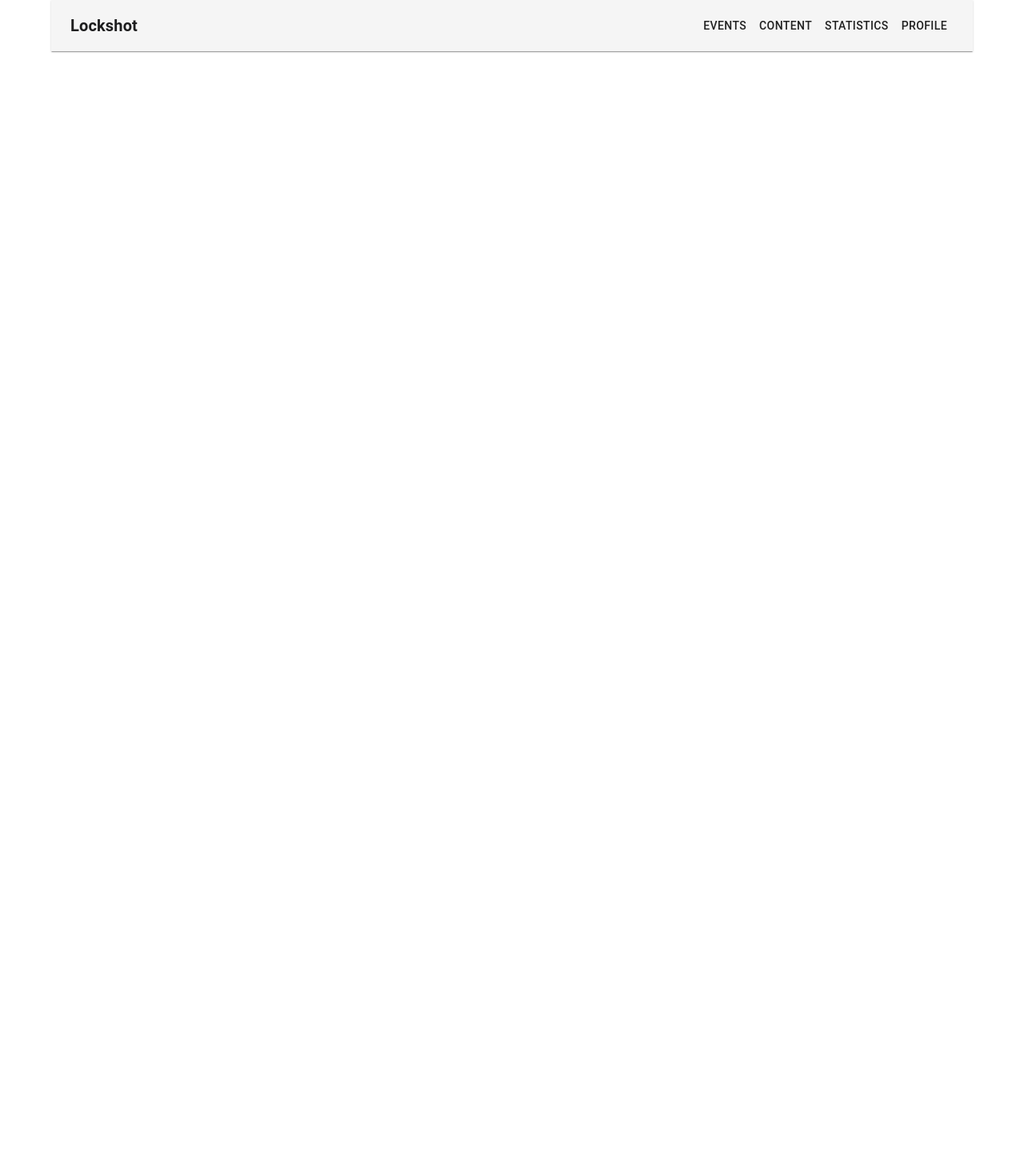
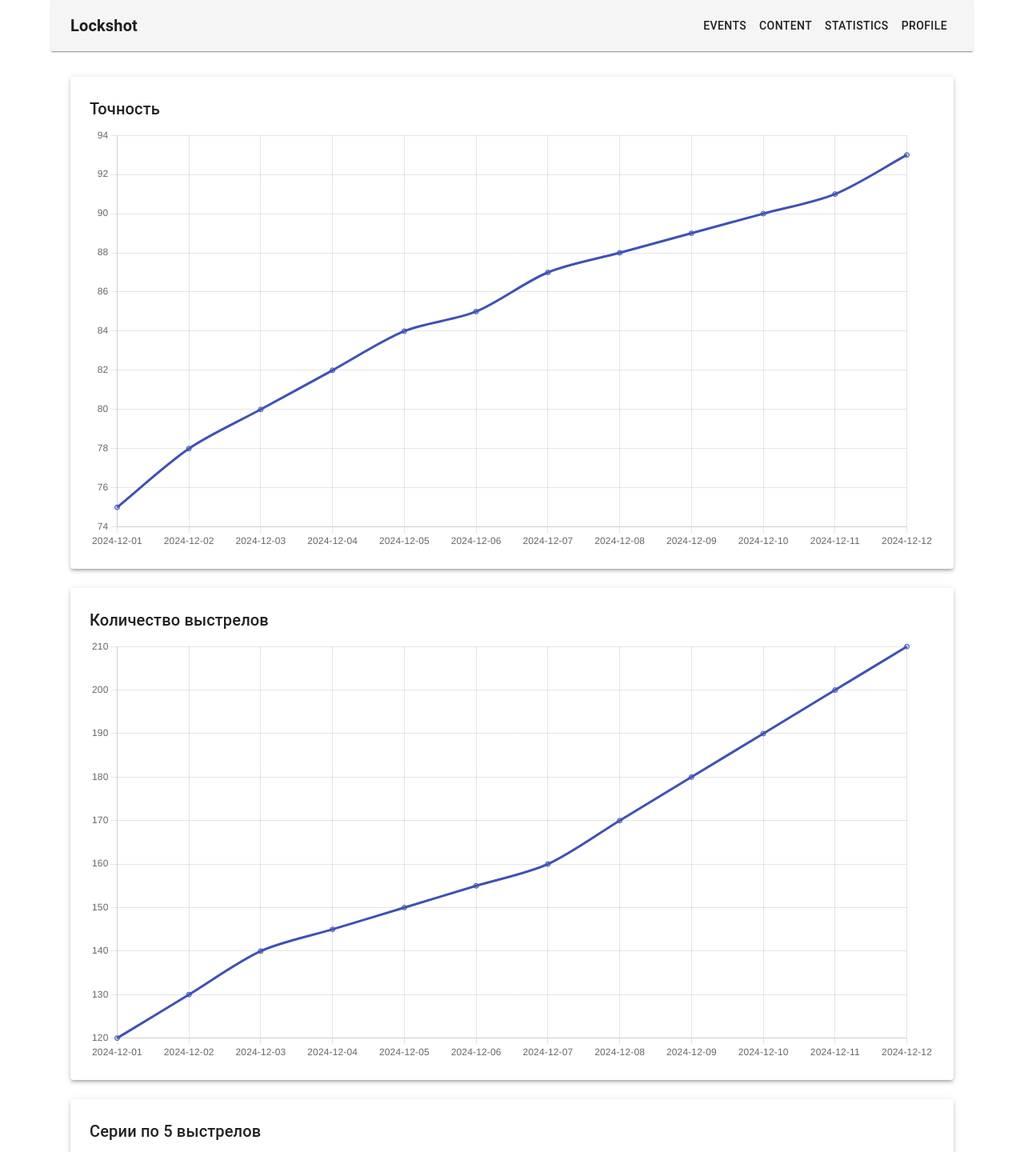
Before and after one commit to KovganAV/lockshot-frontend, a React (Vite) app: page /statistics in a window 1280 px wide. Shown: the top 1440 px of the page at 80% size. Before the commit the page ends 800 px from the top, so only its background shows below. Built offline with nearby package versions, Linux system fonts and the light colour scheme.

Commit message:
Add statistics

```diff
--- a/package.json
+++ b/package.json
@@ -16,8 +16,10 @@
     "@mui/material": "^6.2.0",
     "@reduxjs/toolkit": "^2.5.0",
     "axios": "^1.7.9",
+    "chart.js": "^4.4.7",
     "prop-types": "^15.8.1",
     "react": "^18.3.1",
+    "react-chartjs-2": "^5.2.0",
     "react-dom": "^18.3.1",
     "react-redux": "^9.2.0",
     "react-router-dom": "^7.0.2"
--- a/src/Pages/StatisticsPage/StatisticsPage.jsx
+++ b/src/Pages/StatisticsPage/StatisticsPage.jsx
@@ -1,11 +1,237 @@
+import { useState, useEffect } from "react";
+import { Box, Container, Typography, Paper } from "@mui/material";
+import { Line } from "react-chartjs-2";
 import AuthHeader from "../../components/AuthHeader/AuthHeader";
+import "chart.js/auto";
 
 const StatisticsPage = () => {
-return (
+  const [accuracyData, setAccuracyData] = useState([]);
+  const [shotsData, setShotsData] = useState([]);
+  const [series5Data, setSeries5Data] = useState([]);
+  const [series10Data, setSeries10Data] = useState([]);
+
+  useEffect(() => {
+    setAccuracyData([
+      { date: "2024-12-01", value: 75 },
+      { date: "2024-12-02", value: 78 },
+      { date: "2024-12-03", value: 80 },
+      { date: "2024-12-04", value: 82 },
+      { date: "2024-12-05", value: 84 },
+      { date: "2024-12-06", value: 85 },
+      { date: "2024-12-07", value: 87 },
+      { date: "2024-12-08", value: 88 },
+      { date: "2024-12-09", value: 89 },
+      { date: "2024-12-10", value: 90 },
+      { date: "2024-12-11", value: 91 },
+      { date: "2024-12-12", value: 93 },
+    ]);
+    setShotsData([
+      { date: "2024-12-01", value: 120 },
+      { date: "2024-12-02", value: 130 },
+      { date: "2024-12-03", value: 140 },
+      { date: "2024-12-04", value: 145 },
+      { date: "2024-12-05", value: 150 },
+      { date: "2024-12-06", value: 155 },
+      { date: "2024-12-07", value: 160 },
+      { date: "2024-12-08", value: 170 },
+      { date: "2024-12-09", value: 180 },
+      { date: "2024-12-10", value: 190 },
+      { date: "2024-12-11", value: 200 },
+      { date: "2024-12-12", value: 210 },
+    ]);
+    setSeries5Data([
+      { date: "2024-12-01", value: 20 },
+      { date: "2024-12-02", value: 25 },
+      { date: "2024-12-03", value: 28 },
+      { date: "2024-12-04", value: 30 },
+      { date: "2024-12-05", value: 32 },
+      { date: "2024-12-06", value: 34 },
+      { date: "2024-12-07", value: 36 },
+      { date: "2024-12-08", value: 38 },
+      { date: "2024-12-09", value: 39 },
+      { date: "2024-12-10", value: 40 },
+      { date: "2024-12-11", value: 42 },
+      { date: "2024-12-12", value: 45 },
+    ]);
+    setSeries10Data([
+      { date: "2024-12-01", value: 50 },
+      { date: "2024-12-02", value: 55 },
+      { date: "2024-12-03", value: 58 },
+      { date: "2024-12-04", value: 60 },
+      { date: "2024-12-05", value: 62 },
+      { date: "2024-12-06", value: 65 },
+      { date: "2024-12-07", value: 67 },
+      { date: "2024-12-08", value: 70 },
+      { date: "2024-12-09", value: 72 },
+      { date: "2024-12-10", value: 75 },
+      { date: "2024-12-11", value: 78 },
+      { date: "2024-12-12", value: 80 },
+    ]);
+  }, []);
+
+
+  const chartOptions = {
+    responsive: true,
+    plugins: { legend: { display: false } },
+  };
+
+  const generateChartData = (data, label) => ({
+    labels: data.map((item) => item.date),
+    datasets: [
+      {
+        label,
+        data: data.map((item) => item.value),
+        borderColor: "#3f51b5",
+        backgroundColor: "rgba(63, 81, 181, 0.3)",
+        tension: 0.3,
+      },
+    ],
+  });
+
+  return (
     <>
       <AuthHeader />
+      <Container maxWidth="lg" sx={{ marginTop: 4 }}>
+        <Box display="grid" gridTemplateColumns="1fr" gap={3}>
+          <Paper elevation={3} sx={{ padding: 3 }}>
+            <Typography variant="h6" gutterBottom>Точность</Typography>
+            <Line data={generateChartData(accuracyData, "Точность")} options={chartOptions} />
+          </Paper>
+          <Paper elevation={3} sx={{ padding: 3 }}>
+            <Typography variant="h6" gutterBottom>Количество выстрелов</Typography>
+            <Line data={generateChartData(shotsData, "Количество выстрелов")} options={chartOptions} />
+          </Paper>
+          <Paper elevation={3} sx={{ padding: 3 }}>
+            <Typography variant="h6" gutterBottom>Серии по 5 выстрелов</Typography>
+            <Line data={generateChartData(series5Data, "Серии по 5")} options={chartOptions} />
+          </Paper>
+          <Paper elevation={3} sx={{ padding: 3 }}>
+            <Typography variant="h6" gutterBottom>Серии по 10 выстрелов</Typography>
+            <Line data={generateChartData(series10Data, "Серии по 10")} options={chartOptions} />
+          </Paper>
+        </Box>
+        <Box marginTop={4}>
+          <Typography variant="h6" fontWeight="bold">Лучшая серия</Typography>
+          <Typography>
+            Серия из 5: <b>41</b> | Серия из 10: <b>76</b>
+          </Typography>
+        </Box>
+      </Container>
     </>
   );
 };
 
 export default StatisticsPage;
+
+
+/*
+import { useState, useEffect } from "react";
+import { Box, Container, Typography, Paper, CircularProgress } from "@mui/material";
+import { Line } from "react-chartjs-2";
+import AuthHeader from "../../components/AuthHeader/AuthHeader";
+import axios from "axios";
+import "chart.js/auto";
+
+const StatisticsPage = () => {
+  const [accuracyData, setAccuracyData] = useState([]);
+  const [shotsData, setShotsData] = useState([]);
+  const [series5Data, setSeries5Data] = useState([]);
+  const [series10Data, setSeries10Data] = useState([]);
+  const [bestSeries, setBestSeries] = useState({ series5: 0, series10: 0 });
+  const [loading, setLoading] = useState(true);
+  const [error, setError] = useState(null);
+
+  // Функция для загрузки данных с бэкенда
+  const fetchStatistics = async () => {
+    try {
+      setLoading(true);
+      const response = await axios.get("/api/user/statistics"); // Заменить на актуальный URL
+      const { accuracy, shots, series5, series10, bestSeries } = response.data;
+
+      // Устанавливаем данные в состояние
+      setAccuracyData(accuracy);
+      setShotsData(shots);
+      setSeries5Data(series5);
+      setSeries10Data(series10);
+      setBestSeries(bestSeries);
+    } catch (err) {
+      console.error("Ошибка при загрузке данных статистики:", err);
+      setError("Не удалось загрузить статистику. Попробуйте позже.");
+    } finally {
+      setLoading(false);
+    }
+  };
+
+  useEffect(() => {
+    fetchStatistics();
+  }, []);
+
+  // Опции для графиков
+  const chartOptions = {
+    responsive: true,
+    plugins: { legend: { display: false } },
+  };
+
+  // Генерация данных для графиков
+  const generateChartData = (data, label) => ({
+    labels: data.map((item) => item.date),
+    datasets: [
+      {
+        label,
+        data: data.map((item) => item.value),
+        borderColor: "#3f51b5",
+        backgroundColor: "rgba(63, 81, 181, 0.3)",
+        tension: 0.3,
+      },
+    ],
+  });
+
+  return (
+    <>
+      <AuthHeader />
+      <Container maxWidth="lg" sx={{ marginTop: 4 }}>
+        <Typography variant="h4" fontWeight="bold" gutterBottom>
+          Статистика пользователя
+        </Typography>
+        {loading ? (
+          <Box display="flex" justifyContent="center" alignItems="center" height="50vh">
+            <CircularProgress />
+          </Box>
+        ) : error ? (
+          <Typography color="error">{error}</Typography>
+        ) : (
+          <>
+            <Box display="grid" gridTemplateColumns="1fr" gap={3}>
+              <Paper elevation={3} sx={{ padding: 3 }}>
+                <Typography variant="h6" gutterBottom>Точность</Typography>
+                <Line data={generateChartData(accuracyData, "Точность")} options={chartOptions} />
+              </Paper>
+              <Paper elevation={3} sx={{ padding: 3 }}>
+                <Typography variant="h6" gutterBottom>Количество выстрелов</Typography>
+                <Line data={generateChartData(shotsData, "Количество выстрелов")} options={chartOptions} />
+              </Paper>
+              <Paper elevation={3} sx={{ padding: 3 }}>
+                <Typography variant="h6" gutterBottom>Серии по 5 выстрелов</Typography>
+                <Line data={generateChartData(series5Data, "Серии по 5")} options={chartOptions} />
+              </Paper>
+              <Paper elevation={3} sx={{ padding: 3 }}>
+                <Typography variant="h6" gutterBottom>Серии по 10 выстрелов</Typography>
+                <Line data={generateChartData(series10Data, "Серии по 10")} options={chartOptions} />
+              </Paper>
+            </Box>
+            <Box marginTop={4}>
+              <Typography variant="h6" fontWeight="bold">Лучшая серия</Typography>
+              <Typography>
+                Серия из 5: <b>{bestSeries.series5 || "N/A"}</b> | Серия из 10: <b>{bestSeries.series10 || "N/A"}</b>
+              </Typography>
+            </Box>
+          </>
+        )}
+      </Container>
+    </>
+  );
+};
+
+export default StatisticsPage;
+
+*/
```
Also changed, not shown: 2 other files (tests, documents, lock files or other folders).
